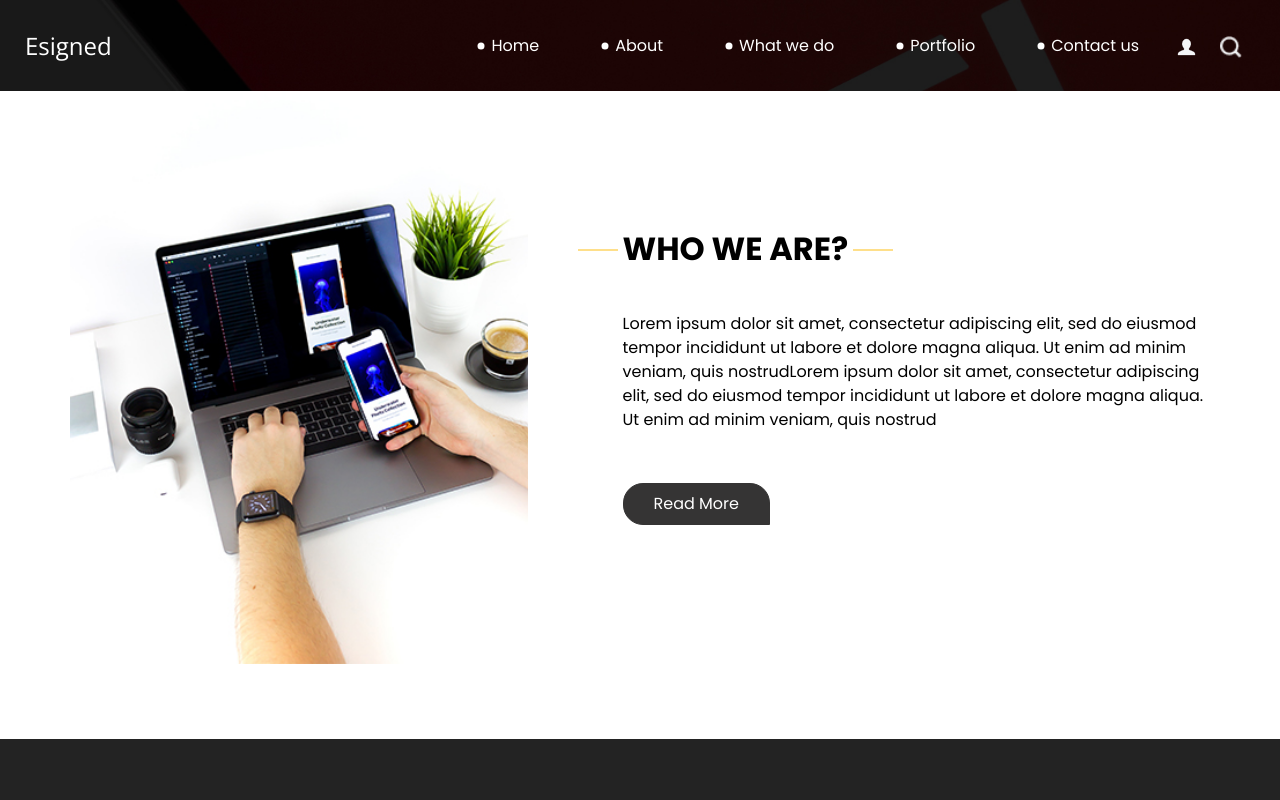
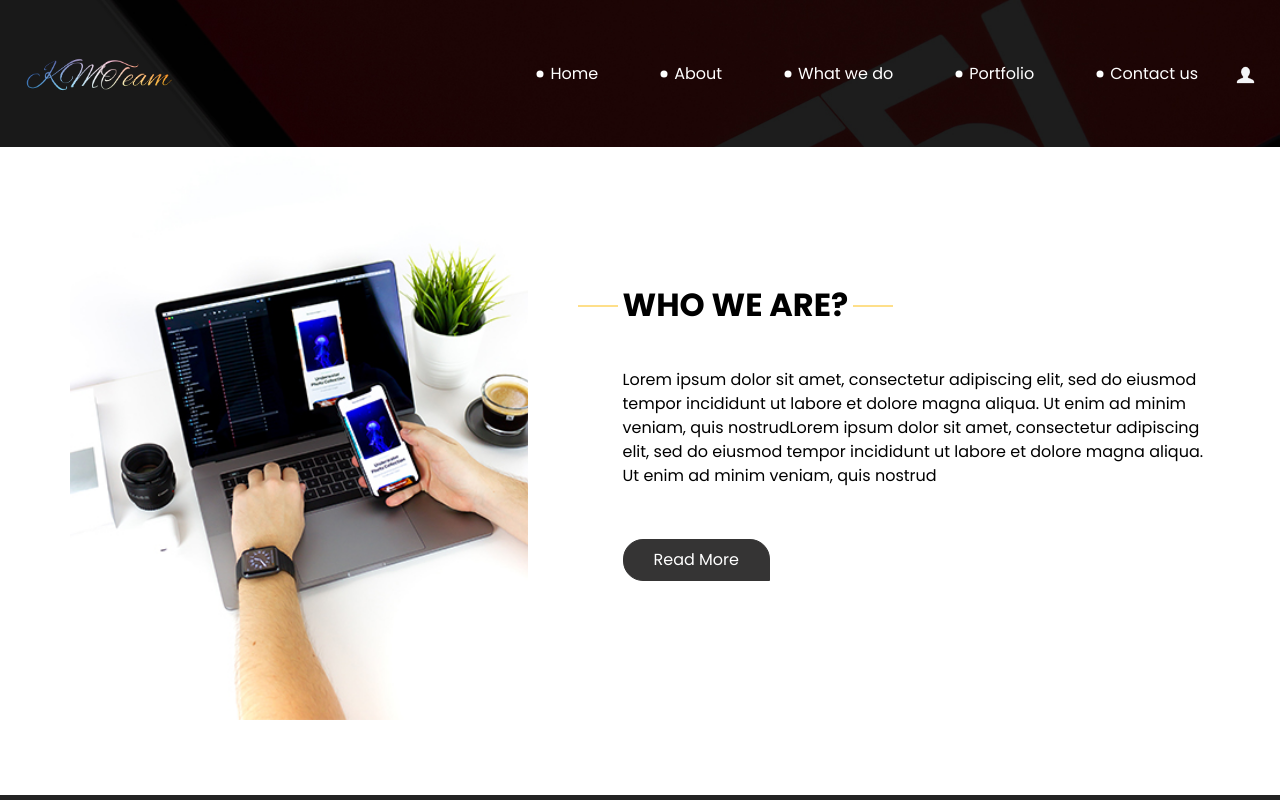
Before and after one commit to KirolosMFahem/KMTeam, a plain HTML site: page about.html in a window 1280 px wide. Shown: the top 800 px of the page. Drawn offline with nearby package versions, Linux system fonts and the light colour scheme.

Commit message:
update some meta tags, pages titles and edited nav bar (removed search icon and added the logo)

```diff
--- a/about.html
+++ b/about.html
@@ -10,9 +10,10 @@
   <!-- Site Metas -->
   <meta name="keywords" content="" />
   <meta name="description" content="" />
-  <meta name="author" content="" />
+  <meta name="author" content="KMTeam LLC" />
 
-  <title>Esigned</title>
+  <title>KMTeam | About Us</title>
+  <link rel="icon" type="image/png" sizes="16x16" href="images/favicon.ico">
 
   <!-- slider stylesheet -->
   <!-- slider stylesheet -->
@@ -36,9 +37,7 @@
       <div class="container-fluid">
         <nav class="navbar navbar-expand-lg custom_nav-container pt-3">
           <a class="navbar-brand" href="index.html">
-            <span>
-              Esigned
-            </span>
+            <img src="images/KMTeam.png" alt="KMTeam" width="150">
           </a>
           <button class="navbar-toggler" type="button" data-toggle="collapse" data-target="#navbarSupportedContent" aria-controls="navbarSupportedContent" aria-expanded="false" aria-label="Toggle navigation">
             <span class="navbar-toggler-icon"></span>
@@ -67,9 +66,6 @@
                 <a href="">
                   <img src="images/user.png" alt="">
                 </a>
-                <form class="form-inline my-2 my-lg-0 ml-0 ml-lg-4 mb-3 mb-lg-0">
-                  <button class="btn  my-2 my-sm-0 nav_search-btn" type="submit"></button>
-                </form>
               </div>
             </div>
           </div>
```
Also changed, not shown: contact.html (+4 -8 lines), do.html (+4 -8 lines), portfolio.html (+4 -8 lines).
